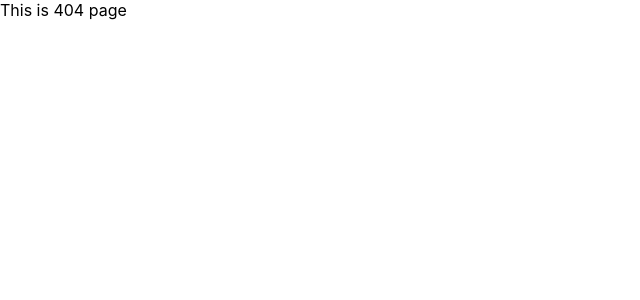
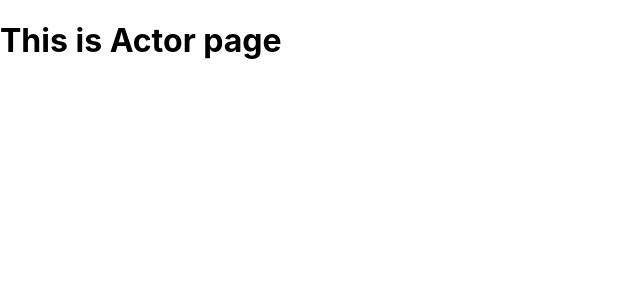
Before and after one commit to AbhishekKumar2233/Box-Office-reactapp, a React (Create React App) app: page /people/1 in a window 1280 px wide. Before the commit this address had no page. Shown: the top 300 px of the page, without its empty margins (0-640 px from the left). Built offline with nearby package versions, Linux system fonts and the light colour scheme.

Commit message:
Params page for actor done

```diff
--- a/src/App.js
+++ b/src/App.js
@@ -2,6 +2,7 @@ import React from "react";
 import "./index.css";
 import About from "./Pages/About";
 import Show from "./Pages/Show";
+import Actor from "./Pages/Actor";
 import Home from "./Pages/Home";
 import { Switch, Route } from "react-router-dom";
 
@@ -16,6 +17,9 @@ function App() {
         {/* show pages  */}
         <Route exact path="/show/:id">
           <Show />
+        </Route>
+        <Route exact path="/people/:id">
+          <Actor />
         </Route>
         {/* simple routing */}
         <Route exact path="/starred">
--- a/src/Components/actor/Actorcard.jsx
+++ b/src/Components/actor/Actorcard.jsx
@@ -1,5 +1,6 @@
 import React from "react";
 import { StyleActorCard } from "./actor.style.js";
+import { Link } from "react-router-dom";
 
 export default function Actorcard({
   id,
@@ -17,6 +18,10 @@ export default function Actorcard({
       <p>{country ? `Comes from ${country}` : "No Country Known"}</p>
       {/* {birthday ? <p>Born {birthday}</p> : null} */}
       <p className="birthday">{birthday}</p>
+      <div className="btns">
+        <Link to={`/people/${id}`}>Read More</Link>
+        <button>Star me</button>
+      </div>
     </StyleActorCard>
   );
 }
--- /dev/null
+++ b/src/Pages/Actor.jsx
@@ -0,0 +1,11 @@
+import React from "react";
+import { useParams } from "react-router-dom";
+
+export default function Actor() {
+  //useParams is hook of react-router-dom
+  //used to get value form url
+  const params = useParams();
+  console.log(params);
+
+  return <h1>This is Actor page </h1>;
+}
```
